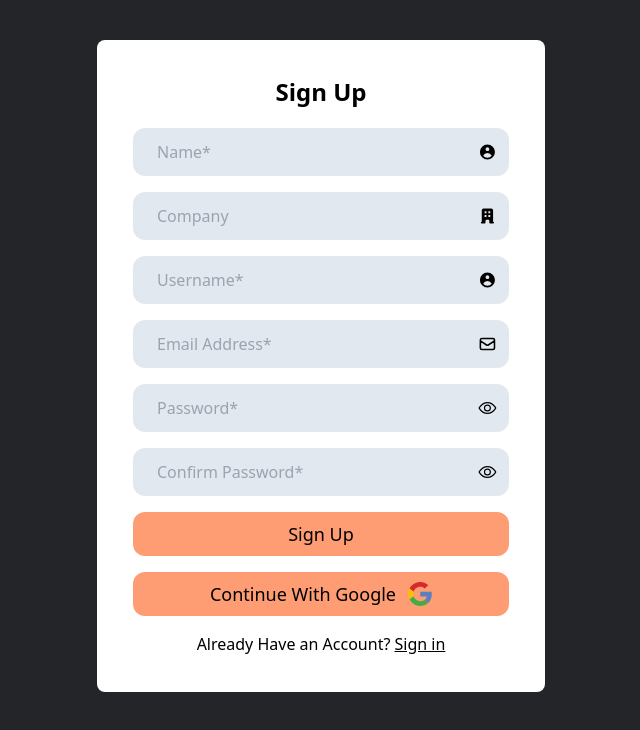
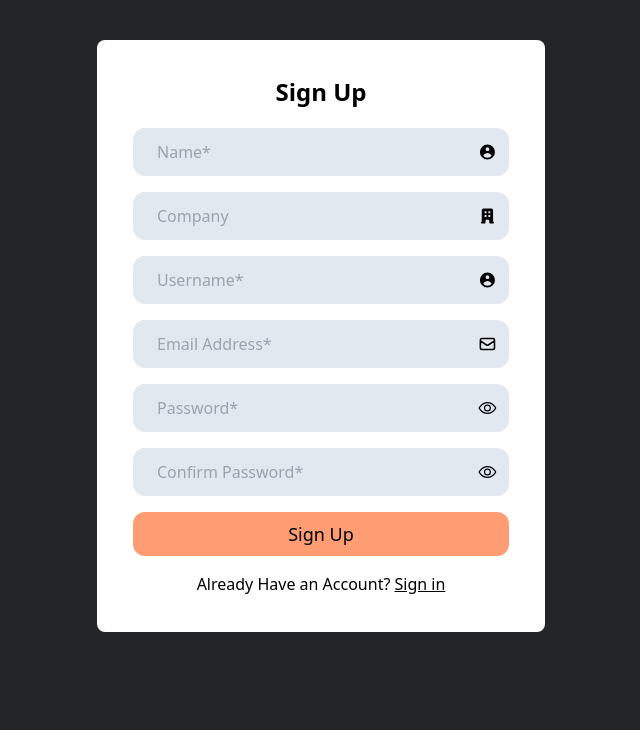
Before and after one commit to tambiasawo/quiz-fullstack-app-2024, a React (Vite) app in the folder client/: page /sign-up in a window 1280 px wide. Shown: the top 730 px of the page, without its empty margins (319-959 px from the left). Built offline with nearby package versions, Linux system fonts and the light colour scheme.

Commit message:
fix: remove google signin

```diff
--- a/client/src/pages/SignIn.tsx
+++ b/client/src/pages/SignIn.tsx
@@ -111,16 +111,6 @@ export const SignIn = () => {
           {loading ? "Signing In" : "Sign In"}
         </button>
 
-        <button className="text-center bg-[#fe9d73] rounded-xl py-2 text-lg hover:opacity-[.9]">
-          <span className="flex text-black items-center justify-center gap-3">
-            Continue With Google{" "}
-            <img
-              src="/assets/google.svg"
-              alt="google sign in"
-              className="w-6 h-6"
-            />
-          </span>
-        </button>
         <span className="text-center text-black">
           Don't Have an Account?{" "}
           <Link to="/sign-up" className="underline cursor-pointer">
--- a/client/src/pages/SignUp.tsx
+++ b/client/src/pages/SignUp.tsx
@@ -177,19 +177,6 @@ export const SignUp = () => {
           Sign Up
         </button>
 
-        <button
-          type="button"
-          className="text-black text-center bg-[#fe9d73] rounded-xl py-2 text-lg hover:opacity-[.9]"
-        >
-          <span className="flex items-center justify-center gap-3">
-            Continue With Google{" "}
-            <img
-              src="/assets/google.svg"
-              alt="google sign in"
-              className="w-6 h-6"
-            />
-          </span>
-        </button>
         <span className="text-black text-center">
           Already Have an Account?{" "}
           <Link to="/sign-in" className="underline">
```
